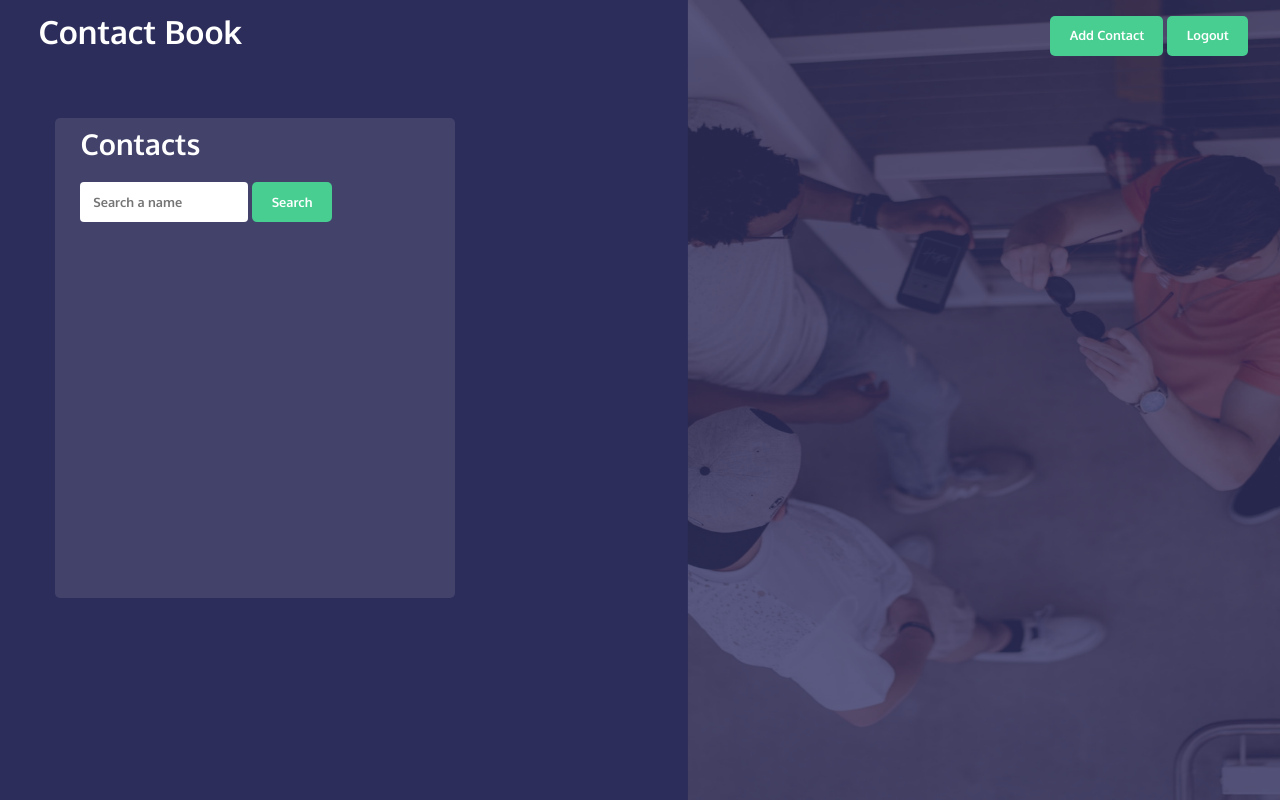
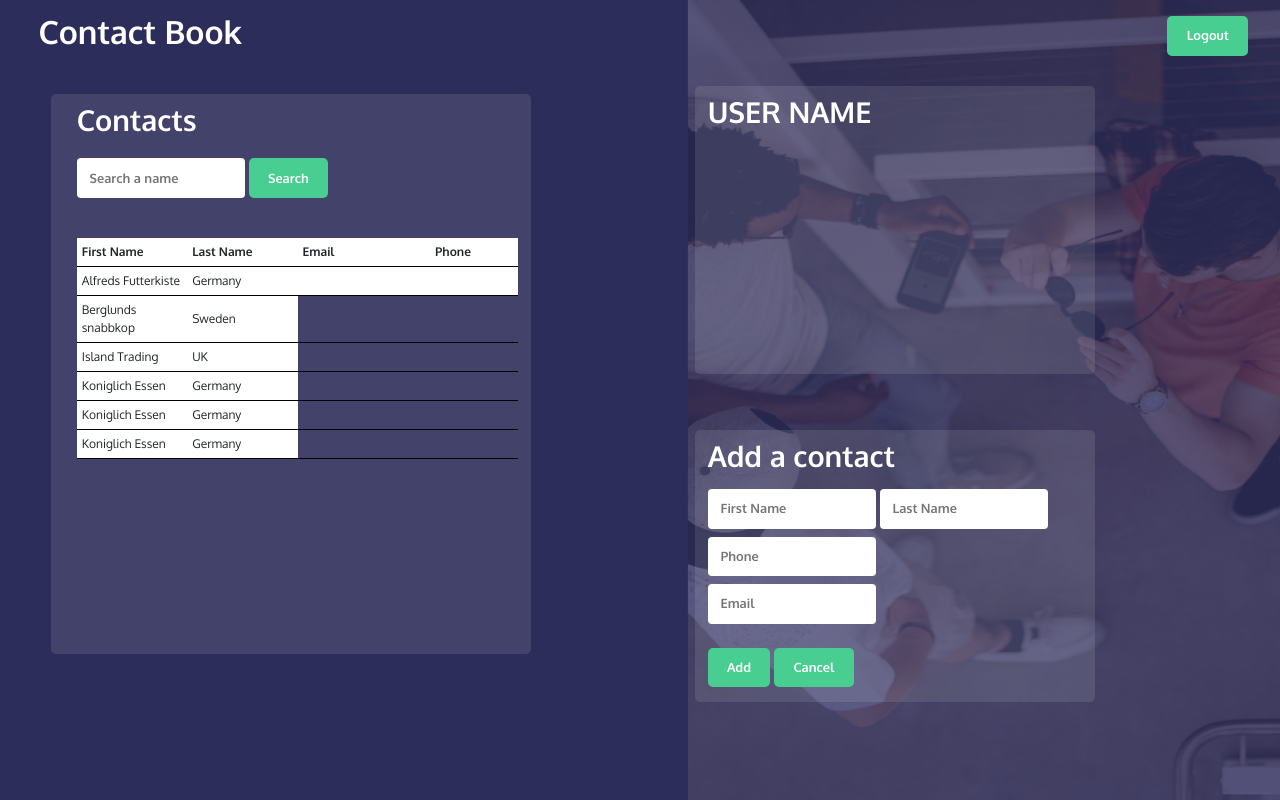
Before and after one commit to COP4331C-SUMMER2020/ProjectOne, a PHP site: page /contactpage.html in a window 1280 px wide. Run offline with PHP 8.4, Linux system fonts and the light colour scheme.

Commit message:
deleted the add contact js effects and made it static

```diff
--- a/frontend/contactpage.html
+++ b/frontend/contactpage.html
@@ -24,7 +24,7 @@
 
         <!-- Logout & Add User button -->
         <div class="logout">
-            <button class="button" onclick="openForm()">Add Contact</button>
+            <!-- <button class="button" onclick="openForm()">Add Contact</button> -->
             <button type="button" class="button" onclick="doLogout();" type="submit"> Logout</button>
         </div>
       </div>
@@ -45,15 +45,19 @@
               <!-- Temporary outputs for testing, will change this -->
               <p id="resultLOG"> </p>
               <p id="searchResult"> </p>
-<!--
+
               <table id="myTable">
                 <tr class="header">
-                  <th style="width:60%;">Name</th>
-                  <th style="width:40%;">Phone</th>
+                  <th style="width:25%;">First Name</th>
+                  <th style="width:25%;">Last Name</th>
+                  <th style="width:30%;">Email</th>
+                  <th style="width:30%;">Phone</th>
                 </tr>
                 <tr>
                   <td>Alfreds Futterkiste</td>
                   <td>Germany</td>
+                  <td></td>
+                  <td></td>
                 </tr>
                 <tr>
                   <td>Berglunds snabbkop</td>
@@ -75,12 +79,20 @@
                   <td>Koniglich Essen</td>
                   <td>Germany</td>
                 </tr>
-              </table> -->
+              </table>
             </div>
           </div>
 
           <!-- Add User Section -->
           <div class="col-md column-2">
+            <!-- User Info -->
+            <div class="user" id="userInfo">
+              <h2>USER NAME</h2>
+            </div>
+            <div class = "space"></div>
+            <div class = "space"></div>
+            <div class = "space"></div>
+            <!-- Add a contact -->
             <div class="form1" id="myForm">
               <form action="" method="">
                 <h2>Add a contact</h2>
@@ -93,18 +105,11 @@
                 <input id ="email" type="text" placeholder="Email" name="email">
                 <div class = "space"></div>
                 <p id="addResult" class="addSection"> </p>
-                <div class = "space"></div>
                 <button type="button" class="button" onclick="addContact();" type="submit"> Add </button>
                 <button class="button" onclick="closeForm()"> Cancel </button>
               </form>
             </div>
-            <!-- User Info -->
-            <div class="user" id="userInfo">
-              <h2>USER NAME</h2>
-            </div>
           </div>
-
-
         </div>
       </div>
     </body>
--- a/frontend/css/contactStyle.css
+++ b/frontend/css/contactStyle.css
@@ -90,10 +90,9 @@ p {
 }
 
 .form1 {
-    display: none;
     background-color: rgba(255, 255, 255, 0.1);
     border-radius: 5px;
-    height: 20em;
+    height: 17em;
     width: 25em;
     margin-left: auto;
     margin-right: auto;
@@ -103,7 +102,6 @@ p {
 }
 
 .user {
-    display: none;
     background-color: rgba(255, 255, 255, 0.1);
     border-radius: 5px;
     height: 18em;
@@ -116,19 +114,23 @@ p {
 }
 
 .column-1{
-    margin-top: 5vh;
+    margin-top: 2vh;
     margin-left: 2vw;
     margin-bottom: 7vh;
     padding-top: 2vh;
     padding-left: 2vw;
-    max-width: 35vw;
-    min-height: 80vh;
+    max-width: 15vw;
+    min-height: vh;
     border-radius: 6px;
+    display: grid;
 }
 
 .column-2 {
-    margin-top: 4.5em;
+    margin-top: 3vh;
+    margin-left: 20vw;
+    margin-right: 6vw;
     padding-left: 10vw;
+    display: grid;
 }
 
 .space {
@@ -152,8 +154,8 @@ p {
 .tables {
     background-color: rgba(255, 255, 255, 0.1);
     border-radius: 5px;
-    height: 30em;
-    width: 25em;
+    height: 35em;
+    width: 30em;
     margin-left: auto;
     margin-right: auto;
     padding-top: 1.5vh;
@@ -162,7 +164,7 @@ p {
 }
 
 #myTable {
-    width: 80%;
+    width: 100%;
     border: 0px solid black;
     font-size: 12px;
   }
--- a/frontend/js/contactpage.js
+++ /dev/null
@@ -1,12 +0,0 @@
-// For effects
-function openForm() {
-    document.getElementById("myForm").style.display = "block";
-    document.getElementById("userInfo").style.display = "none";
-
-  }
-
-function closeForm() {
-  document.getElementById("myForm").style.display = "none";
-  document.getElementById("userInfo").style.display = "block";
-  document.getElementById("addResult").innerHTML = "";
-}
```
